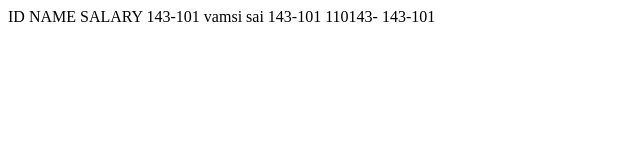
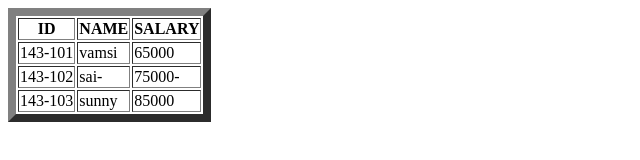
Before and after one commit to pavankalyan143107/frontEnd, a plain HTML site: page HTML/LINKS/employee.html in a window 1280 px wide. Shown: the whole page, without its empty margins (0-640 px from the left). Drawn offline with Linux system fonts and the light colour scheme.

Commit message:
employee details

```diff
--- a/HTML/LINKS/employee.html
+++ b/HTML/LINKS/employee.html
@@ -1,9 +1,10 @@
-<html lang="en">
+<html>
 <head>
 
     <title>Employees list</title>
 </head>
 <body>
+    <table border="8">
    <thead>
         <th>ID</th>
         <th>NAME</th>
@@ -14,13 +15,21 @@
         <tr>
             <td>143-101</td>
             <td>vamsi</td>
-             <td>sai</td>
+            <td>65000</td>
         </tr>
         <tr>
-              <td>143-101</td>
-              <td>110143-</td>
-              <td>143-101</td>
+             <td>143-102</td>
+             <td>sai-</td>
+             <td>75000-</td>
         </tr>
+        <tr>
+           <td>143-103</td>
+           <td>sunny</td>
+           <td>85000</td>
         </tbody>
+        </tr>
+    </table>
+
+
 </body>
 </html>
```
Lines whose indentation alone changed are shown as unchanged.
